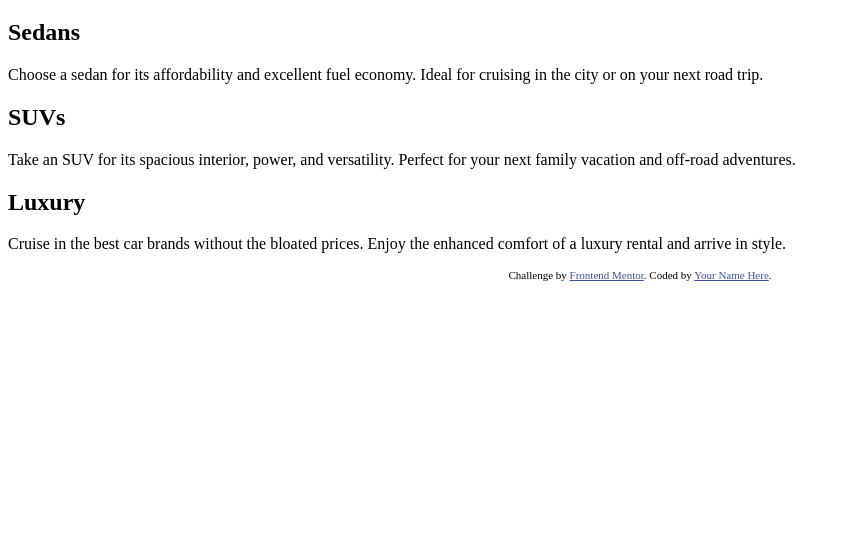
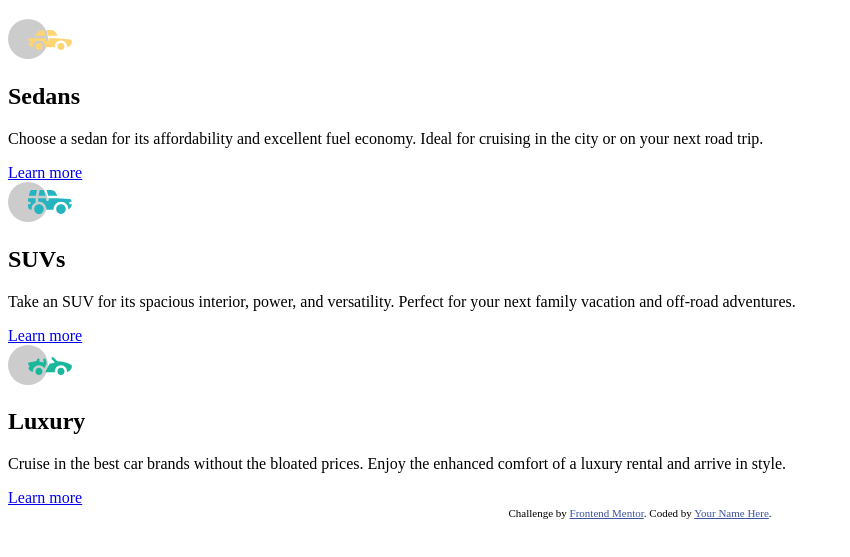
Before and after one commit to sayali-gad/3-column-preview-card-component, a plain HTML site: page index.html in a window 1280 px wide. Shown: the part 61-618 px from the top of the page, without its empty margins (0-850 px from the left). Drawn offline with Linux system fonts and the light colour scheme.

Commit message:
added icons and links

```diff
--- a/index.html
+++ b/index.html
@@ -29,24 +29,36 @@
     <h1>3-column preview card component</h1>
 
     <div>
+      <div>
+        <img src="images/icon-sedans.svg" alt="a sedan icon">
       <h2>Sedans</h2>
       <p>
         Choose a sedan for its affordability and excellent fuel economy. Ideal
         for cruising in the city or on your next road trip.
       </p>
+      <a href="#">Learn more</a>
+    </div>
 
+    <div>
+      <img src="images/icon-suvs.svg" alt="an SUV icon">
       <h2>SUVs</h2>
       <p>
         Take an SUV for its spacious interior, power, and versatility. Perfect
         for your next family vacation and off-road adventures.
       </p>
+      <a href="#">Learn more</a>
+    </div>
 
+    <div>
+      <img src="images/icon-luxury.svg" alt="icon of a luxary car">
       <h2>Luxury</h2>
       <p>
         Cruise in the best car brands without the bloated prices. Enjoy the
         enhanced comfort of a luxury rental and arrive in style.
       </p>
+      <a href="#">Learn more</a>
     </div>
+  </div>
     <div class="attribution">
       Challenge by
       <a href="https://www.frontendmentor.io?ref=challenge" target="_blank"
```
